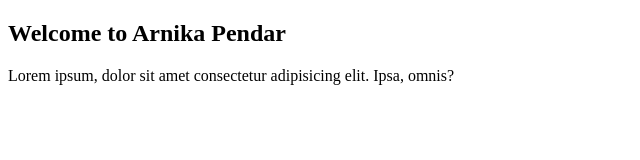
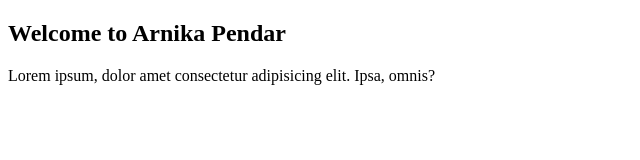
Before and after one commit to babakmohajeri/vscode01-git, a plain HTML site: page index.html in a window 1280 px wide. Shown: the full height of the page, 0-640 px from the left. Drawn offline with Linux system fonts and the light colour scheme.

Commit message:
Change index file

```diff
--- a/index.html
+++ b/index.html
@@ -10,7 +10,7 @@
 <body>
     <div>
         <h2>Welcome to Arnika Pendar</h2>
-        <p>Lorem ipsum, dolor sit amet consectetur adipisicing elit. Ipsa, omnis?</p>
+        <p>Lorem ipsum, dolor amet consectetur adipisicing elit. Ipsa, omnis?</p>
     </div>
 </body>
 
```
